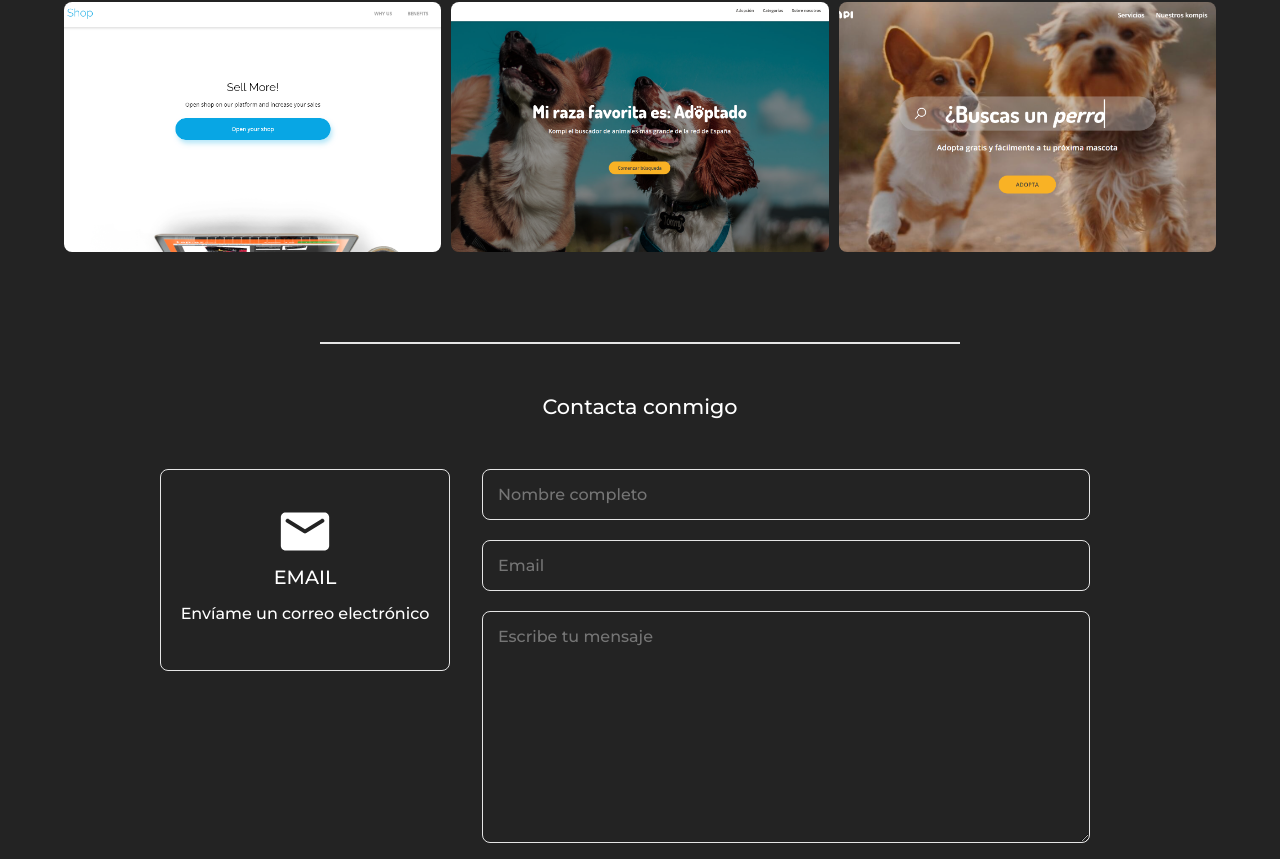
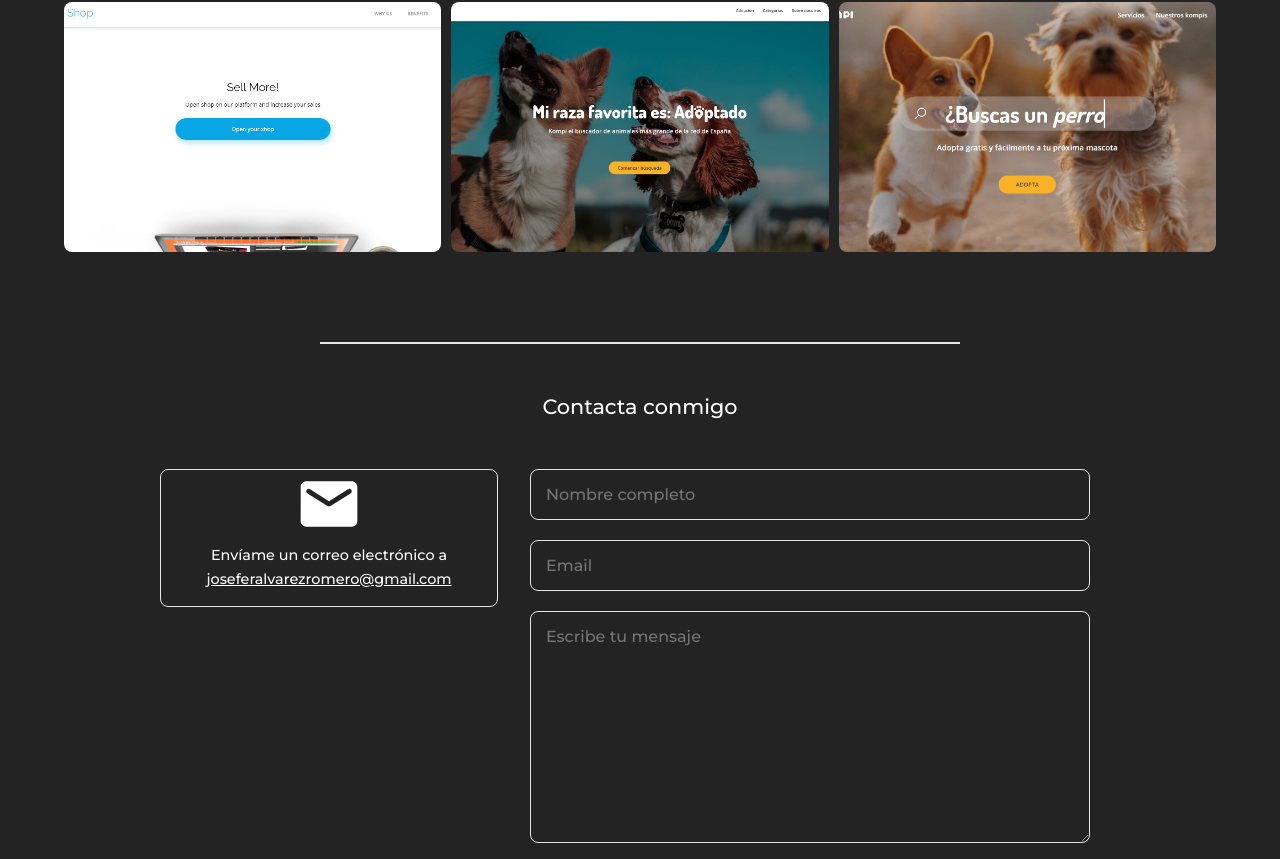
Before and after one commit to joseferalvarez/josefernandoalvarez, a React (Create React App) app: page / in a window 1280 px wide. Shown: the part 1938-2797 px from the top of the page. Built offline with nearby package versions, Linux system fonts and the light colour scheme.

Commit message:
menu icons updated

```diff
--- a/src/components/Contact/Contact.jsx
+++ b/src/components/Contact/Contact.jsx
@@ -30,8 +30,7 @@ const Contact = () => {
                 <Email href={process.env.REACT_APP_EMAIL} target='_blank' rel='noreferrer'>
                     <img src={email} alt='' />
                     <div>
-                        <p>EMAIL</p>
-                        <p>Envíame un correo electrónico</p>
+                        <p>Envíame un correo electrónico a <span>joseferalvarezromero@gmail.com</span></p>
                     </div>
                 </Email>
                 <form ref={form} onSubmit={sendForm}>
--- a/src/components/Contact/ContactStyled.jsx
+++ b/src/components/Contact/ContactStyled.jsx
@@ -27,7 +27,7 @@ const ContactData = styled.div`
         gap: 5%;
 
         form{
-            width: 60%;
+            width: 55%;
             margin: 0;
         }
     }
@@ -35,8 +35,11 @@ const ContactData = styled.div`
 
 const Email = styled.a`
     display: flex;
+    flex-direction: column;
+    align-items: center;
+    justify-content: center;
     width: 100%;
-    align-self: flex-start;
+    text-align: center;
     border: 1px solid var(--color-grey);
     border-radius: 8px;
     text-decoration: none;
@@ -45,35 +48,25 @@ const Email = styled.a`
         border-color: var(--color-orange);
     }
 
-    img{
-        margin: 0 5%;
-    }
-
     div p{
         color: var(--color-white);
         margin: 15px 0;
-    }
+        font-size: 0.9rem;
+        font-family: var(--montserrat);
+        line-height: 1.5rem;
 
-    div p:first-child{
-        font-size: 1.2rem;
-        font-family: var(--montserrat);
-    }
-    div p:last-child{
-        font-size: 1rem;
-        font-family: var(--montserrat);
+        span{
+            text-decoration: underline;
+        }
     }
 
     @media only screen and (min-width: 1000px) {
-        height: 200px;
-        flex-direction: column;
-        align-items: center;
-        justify-content: center;
-        width: 30%;
-        text-align: center;
+        width: 35%;
+
         img{
             width: 20%;
         }
-        div p:first-child{
+        div p{
             margin-top: 5px;
         }
     }
```
Also changed, not shown: src/db/routes.json (+7 -7 lines).
